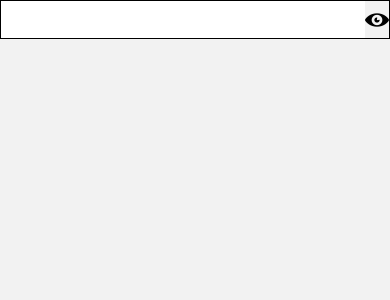
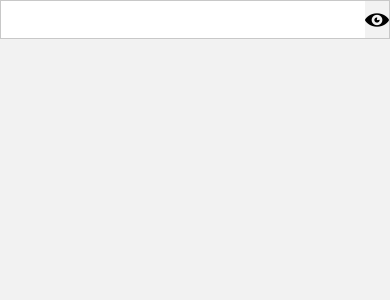
Before and after one commit to ankhzaq/frontquiz, a React Native app: screen /Login in a window 390 px wide. Shown: the top 300 px of the page. Built offline with nearby package versions, Linux system fonts and the light colour scheme; what tailwindcss-react-native would draw is missing.

Commit message:
feature - first input style created

```diff
--- /dev/null
+++ b/App.css
@@ -0,0 +1,4 @@
+:root {
+  --light-gray: #C8C8C8;
+  --dark-gray: #878787;
+}
--- a/App.jsx
+++ b/App.jsx
@@ -1,4 +1,5 @@
 import React from 'react';
+import './App.css';
 import { TailwindProvider } from "tailwindcss-react-native"
 import { NavigationContainer } from "@react-navigation/native"
 import { createNativeStackNavigator } from "@react-navigation/native-stack";
--- /dev/null
+++ b/components/Input.css
@@ -0,0 +1,7 @@
+.container {
+  border: 1px solid var(--light-gray);
+}
+
+.input:focus {
+  outline: none;
+}
--- a/components/Input.jsx
+++ b/components/Input.jsx
@@ -1,5 +1,6 @@
 import React, { useEffect, useState } from 'react';
 import { Entypo } from '@expo/vector-icons';
+import './Input.css';
 
 const CONSTANTS = {
   eye: 'eye',
@@ -42,8 +43,8 @@ const Input = (props) => {
   /* END - TYPE */
 
   return (
-    <div style={{ ...styles.container, ...style.container }}>
-      <input style={{ ...styles.input, ...style.input }} type={typeInput}{...restProps} />
+    <div className="container" style={{ ...styles.container, ...style.container }}>
+      <input className="input" style={{ ...styles.input, ...style.input }} type={typeInput}{...restProps} />
       {EyeIcon}
     </div>
   );
@@ -52,7 +53,6 @@ const Input = (props) => {
 const styles = {
   container: {
     alignItems: 'center',
-    border: '1px solid black',
     display: 'flex'
   },
   input: {
--- a/package.json
+++ b/package.json
@@ -1,5 +1,5 @@
 {
-  "name": "deliveroo-clone",
+  "name": "frontquiz",
   "version": "1.0.0",
   "main": "node_modules/expo/AppEntry.js",
   "scripts": {
```
